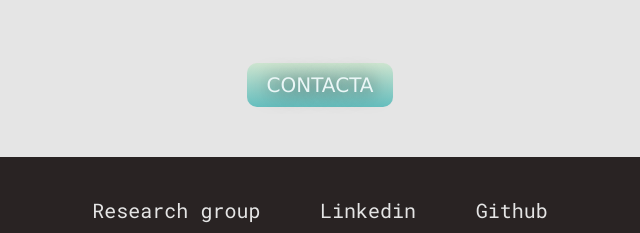
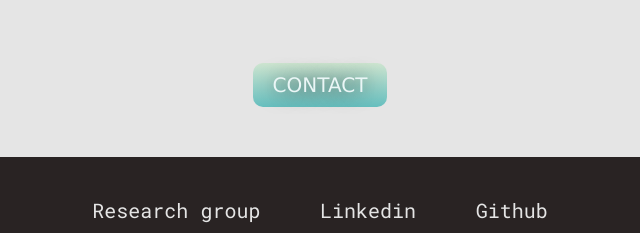
Before and after one commit to dpuertamartos/cv, a plain HTML site: page index.html in a window 1280 px wide. Shown: the part 4443-4676 px from the top of the page, 320-960 px from the left. Drawn offline with nearby package versions, Linux system fonts and the light colour scheme.

Commit message:
button to english

```diff
--- a/index.html
+++ b/index.html
@@ -88,7 +88,7 @@
     <h3>If you love the same things than me! </h3>
     <p>We can talk about things like molecular biology, genetics and science in general and on the other
      side, programming webdev or data science!!</p>
-      <a href="mailto:dpuerta@usal.es" class="BUTTON_UGF">CONTACTA</a>
+      <a href="mailto:dpuerta@usal.es" class="BUTTON_UGF">CONTACT</a>
 
   </div>
 </div>
```
